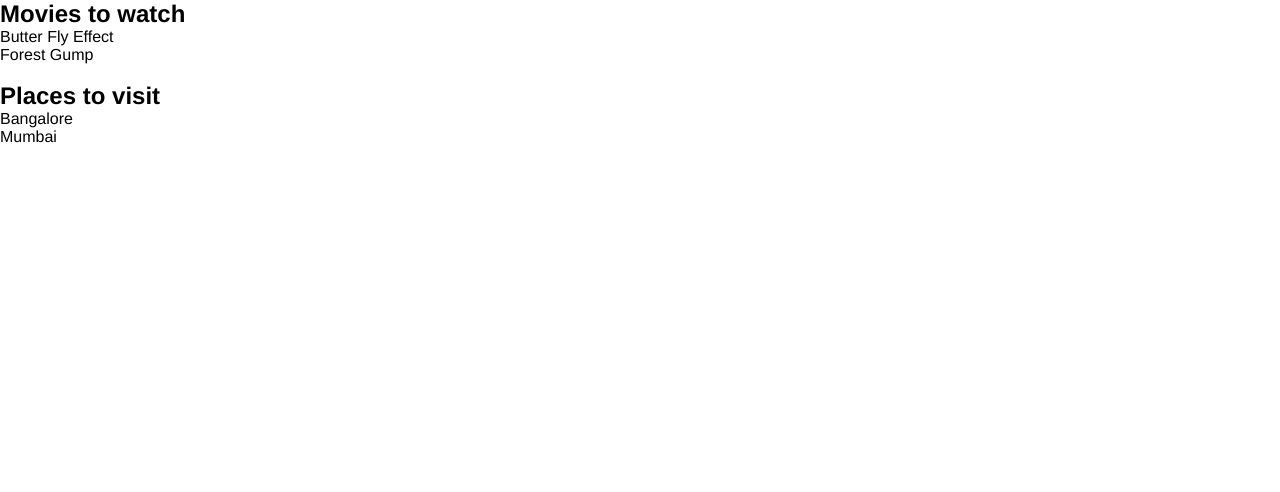
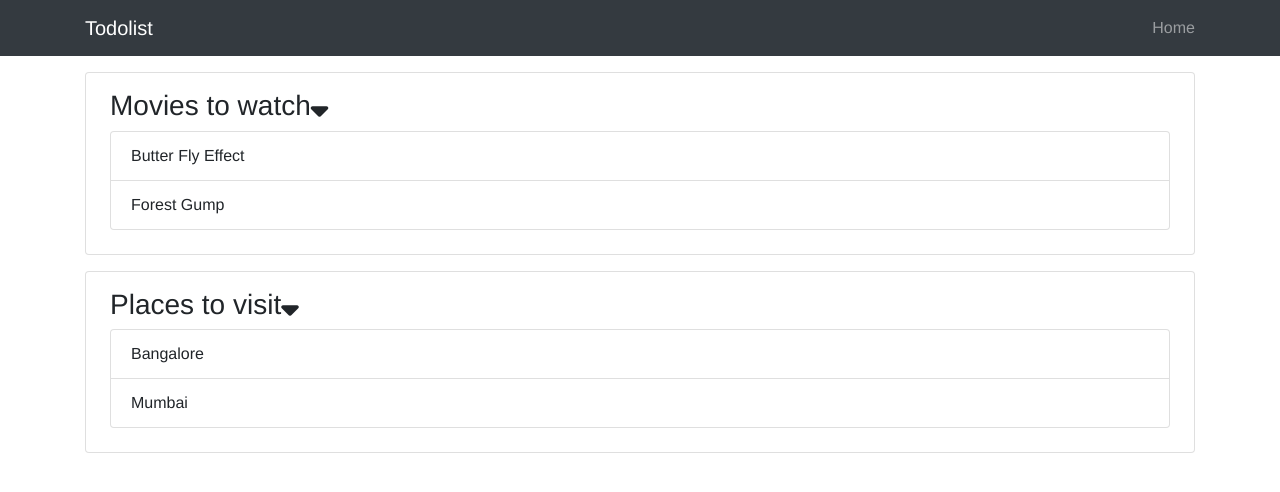
Before and after one commit to phondani0/todolist, a React (Create React App) app: page / in a window 1280 px wide. Shown: the top 492 px of the page. Built offline with nearby package versions, Linux system fonts and the light colour scheme.

Commit message:
Added Bootstrap navbar

```diff
--- a/public/index.html
+++ b/public/index.html
@@ -7,12 +7,15 @@
   <meta name="viewport" content="width=device-width, initial-scale=1" />
   <meta name="theme-color" content="#000000" />
   <link rel="manifest" href="%PUBLIC_URL%/manifest.json" />
+  <link rel="stylesheet" href="https://maxcdn.bootstrapcdn.com/bootstrap/4.0.0/css/bootstrap.min.css"
+    integrity="sha384-Gn5384xqQ1aoWXA+058RXPxPg6fy4IWvTNh0E263XmFcJlSAwiGgFAW/dAiS6JXm" crossorigin="anonymous">
   <title>React App</title>
 </head>
 
 <body>
   <noscript>You need to enable JavaScript to run this app.</noscript>
   <div id="root"></div>
+  <script src="https://kit.fontawesome.com/1d0e1ad29d.js"></script>
 </body>
 
 </html>
--- a/src/App.js
+++ b/src/App.js
@@ -3,12 +3,16 @@ import React, {
 } from 'react';
 import './App.css';
 import Lists from './components/Lists';
+import Header from './components/Header';
 
 class App extends Component {
   render() {
     return (
       <div className="App" >
-        <Lists />
+        <Header />
+        <div className="container">
+          <Lists />
+        </div>
       </div>
     );
   }
--- /dev/null
+++ b/src/components/Header.js
@@ -0,0 +1,20 @@
+import React, { Component } from 'react';
+
+class Header extends Component {
+    render() {
+        return (
+            <nav className="navbar navbar-dark bg-dark mb-3">
+                <div className="container">
+                    <a href="/" className="navbar-brand">Todolist</a>
+                    <ul className="navbar-nav">
+                        <li className="nav-item">
+                            <a className="nav-link" href="/">Home</a>
+                        </li>
+                    </ul>
+                </div>
+            </nav>
+        );
+    }
+}
+
+export default Header;
--- a/src/components/Lists.js
+++ b/src/components/Lists.js
@@ -37,10 +37,13 @@ class Lists extends Component {
     render() {
         return this.state.lists.map((list) => {
             return (
-                <div key={list.id}>
-                    <h2>{list.title}</h2>
-                    <Todos todos={list.todos} />
-                    <br />
+                <div key={list.id} className="card px-4 pt-3 pb-4 mb-3">
+                    <h3>{list.title}
+                        <i className="fa fa-sort-down"></i>
+                    </h3>
+                    <ul className="list-group list-unstyled">
+                        <Todos todos={list.todos} />
+                    </ul>
                 </div>
             );
         });
--- a/src/components/TodoItem.js
+++ b/src/components/TodoItem.js
@@ -3,13 +3,7 @@ import propTypes from 'prop-types';
 
 class TodoItem extends Component {
     render() {
-        return (
-            <div>
-                <ul>
-                    <li>{this.props.title}</li>
-                </ul>
-            </div>
-        );
+        return <li className="list-group-item">{this.props.title}</li>;
     }
 }
 // PropTypes
--- a/src/components/Todos.js
+++ b/src/components/Todos.js
@@ -4,9 +4,7 @@ import propTypes from 'prop-types';
 
 class Todos extends Component {
     render() {
-        return this.props.todos.map((todo) => {
-            return <TodoItem key={todo.id} title={todo.title} completed={todo.completed} />;
-        });
+        return this.props.todos.map(todo => < TodoItem key={todo.id} title={todo.title} completed={todo.completed} />);
     }
 }
 
```
